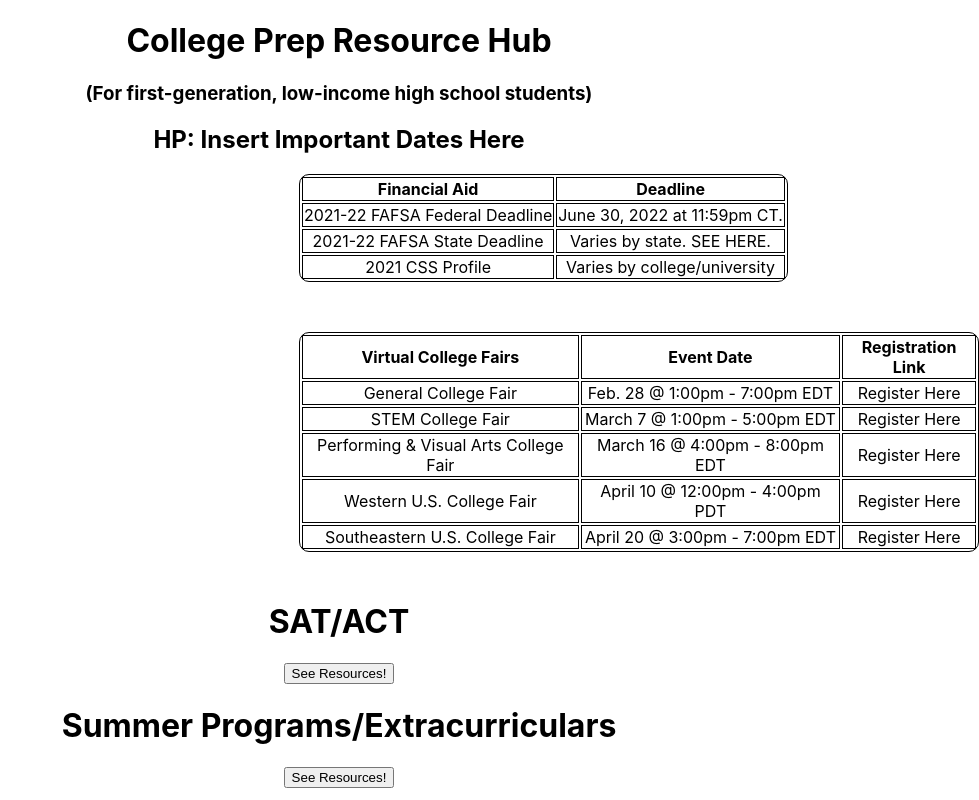
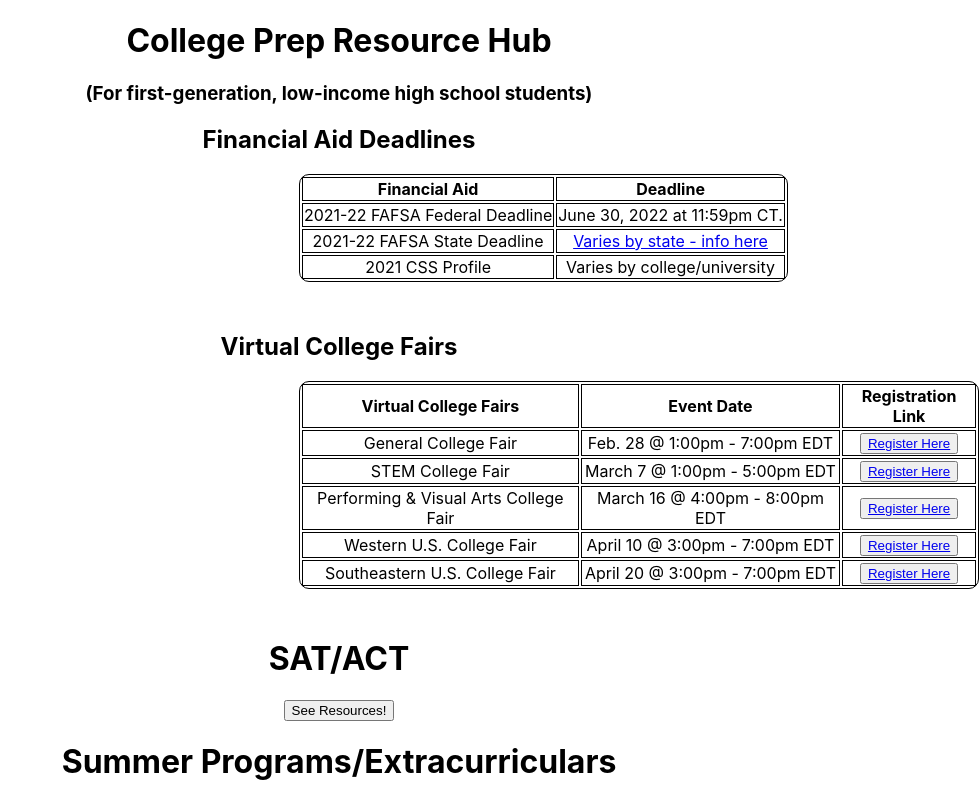
Before and after one commit to jessicamyee/fgli-college-prep-resource-hub, a React (Create React App) app in the folder client/: page / in a window 1280 px wide. Shown: the top 800 px of the page, without its empty margins (301-1280 px from the left). Built offline with nearby package versions, Linux system fonts and the light colour scheme; no server answers.

Commit message:
add buttons to tables

```diff
--- a/client/src/components/Home.jsx
+++ b/client/src/components/Home.jsx
@@ -6,8 +6,7 @@
       <h1>College Prep Resource Hub</h1>
       <h3>(For first-generation, low-income high school students)</h3>
       <div className="important-dates-sect">
-        <h2>HP: Insert Important Dates Here</h2>
-
+        <h2>Financial Aid Deadlines</h2>
         <table>
           <tbody>
             <tr>
@@ -20,7 +19,14 @@
             </tr>
             <tr>
               <td>2021-22 FAFSA State Deadline</td>
-              <td>Varies by state. SEE HERE.</td>
+              <td>
+                <a
+                  target="_blank"
+                  href="https://studentaid.gov/apply-for-aid/fafsa/fafsa-deadlines"
+                >
+                  Varies by state - info here
+                </a>
+              </td>
             </tr>
             <tr>
               <td>2021 CSS Profile</td>
@@ -29,6 +35,7 @@
           </tbody>
         </table>
 
+        <h2>Virtual College Fairs</h2>
         <table>
           <tbody>
             <tr>
@@ -39,30 +46,76 @@
             <tr>
               <td>General College Fair</td>
               <td>Feb. 28 @ 1:00pm - 7:00pm EDT</td>
-              <td>Register Here</td>
+              <td>
+                <button>
+                  <a
+                    target="_blank"
+                    href="https://virtualcollegefairs.org/events/42/exhibitors"
+                  >
+                    Register Here
+                  </a>
+                </button>
+              </td>
             </tr>
+
             <tr>
               <td>STEM College Fair</td>
               <td>March 7 @ 1:00pm - 5:00pm EDT</td>
-              <td>Register Here</td>
+              <td>
+                <button>
+                  <a
+                    target="_blank"
+                    href="https://virtualcollegefairs.org/events/80/exhibitors"
+                  >
+                    Register Here
+                  </a>
+                </button>
+              </td>
             </tr>
 
             <tr>
               <td>Performing & Visual Arts College Fair</td>
               <td>March 16 @ 4:00pm - 8:00pm EDT</td>
-              <td>Register Here</td>
+              <td>
+                <button>
+                  <a
+                    target="_blank"
+                    href="https://virtualcollegefairs.org/events/83/exhibitors"
+                  >
+                    Register Here
+                  </a>
+                </button>
+              </td>
             </tr>
 
             <tr>
               <td>Western U.S. College Fair</td>
-              <td>April 10 @ 12:00pm - 4:00pm PDT</td>
-              <td>Register Here</td>
+              <td>April 10 @ 3:00pm - 7:00pm EDT</td>
+              <td>
+                <button>
+                  <a
+                    target="_blank"
+                    href="https://virtualcollegefairs.org/events/84/exhibitors"
+                  >
+                    Register Here
+                  </a>
+                </button>
+              </td>
             </tr>
 
             <tr>
               <td>Southeastern U.S. College Fair</td>
               <td>April 20 @ 3:00pm - 7:00pm EDT</td>
-              <td>Register Here</td>
+              <td>
+                <button>
+                  <a
+                    target="_blank"
+                    href="https://virtualcollegefairs.org/events/85/exhibitors"
+                  >
+                    Register Here
+                  </a>
+                </button>
+              </td>
             </tr>
           </tbody>
         </table>
```
